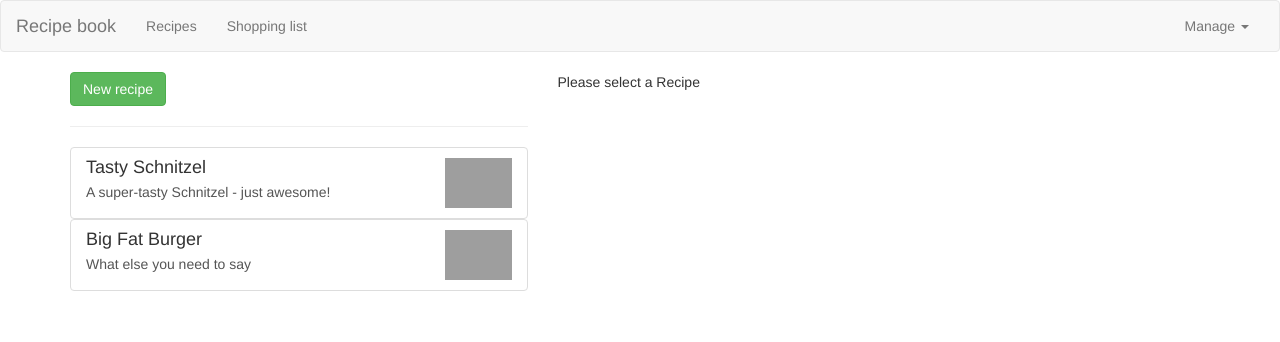
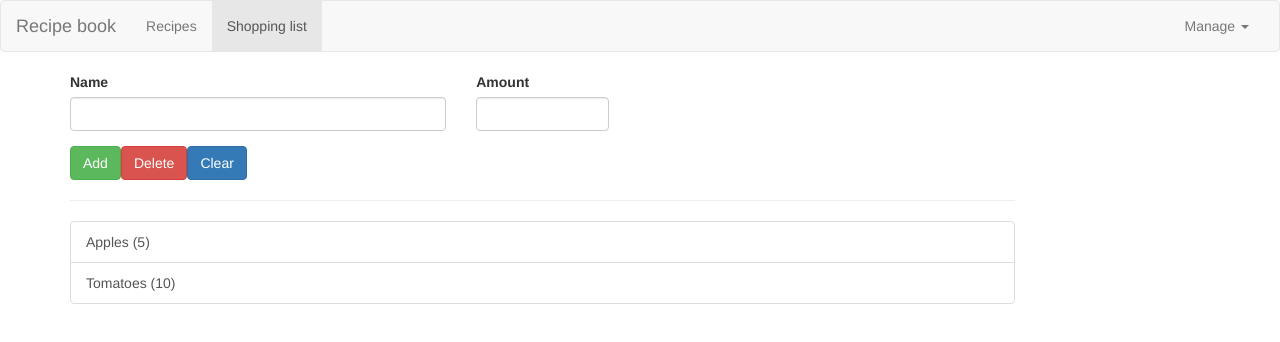
Before and after one commit to edghto/angular-udemy-course, an Angular app: page /shopping-list in a window 1280 px wide. Shown: the top 342 px of the page. Built offline with nearby package versions, Linux system fonts and the light colour scheme; grey boxes are pictures that could not be loaded.

Commit message:
initial routing

```diff
--- a/src/app/app.component.html
+++ b/src/app/app.component.html
@@ -1,9 +1,8 @@
-<app-header (featureSelected)="onNavigate($event)"></app-header>
+<app-header></app-header>
 <div class="container">
     <div class="row">
         <div class="col-md-12">
-            <app-recipes *ngIf="isActive('recipes-link')"></app-recipes>
-            <app-shopping-list *ngIf="isActive('shopping-list-link')"></app-shopping-list>
+            <router-outlet></router-outlet>
         </div>
     </div>
 </div>
--- a/src/app/app.component.ts
+++ b/src/app/app.component.ts
@@ -6,13 +6,4 @@
   styleUrls: ['./app.component.css']
 })
 export class AppComponent {
-  loadedFeature: string = 'recipes-link';
-
-  onNavigate(linkName: string) {
-    this.loadedFeature = linkName;
-  }
-
-  isActive(linkName: string): boolean {
-    return linkName === this.loadedFeature;
-  }
 }
--- a/src/app/app.module.ts
+++ b/src/app/app.module.ts
@@ -1,6 +1,7 @@
 import { BrowserModule } from '@angular/platform-browser';
 import { NgModule } from '@angular/core';
 import { FormsModule } from '@angular/forms';
+import { AppRoutingModule } from './app-routing.module';
 
 import { AppComponent } from './app.component';
 import { HeaderComponent } from './header/header.component';
@@ -27,7 +28,8 @@
   ],
   imports: [
     BrowserModule,
-    FormsModule
+    FormsModule,
+    AppRoutingModule
   ],
   providers: [ShoppingListService],
   bootstrap: [AppComponent]
--- a/src/app/header/header.component.html
+++ b/src/app/header/header.component.html
@@ -5,15 +5,15 @@
         </div>
         <div class="collapse navbar-collapse">
             <ul class="nav navbar-nav">
-                <li><a href="#" (click)="onSelect('recipes-link')">Recipes</a></li>
-                <li><a href="#" (click)="onSelect('shopping-list-link')">Shopping list</a></li>
+                <li routerLinkActive="active"><a routerLink="/recipes">Recipes</a></li>
+                <li routerLinkActive="active"><a routerLink="/shopping-list">Shopping list</a></li>
             </ul>
             <ul class="nav navbar-nav navbar-right">
                 <li class="dropdown" appDropdown>
                     <a href="#" class="dropdown-toggle" role="button">Manage <span class="caret"></span></a>
                     <ul class="dropdown-menu">
-                        <li><a href="#">Save data</a></li>
-                        <li><a href="#">Fetch data</a></li>
+                        <li><a style="cursor: pointer;">Save data</a></li>
+                        <li><a style="cursor: pointer;">Fetch data</a></li>
                     </ul>
                 </li>
             </ul>
--- a/src/app/recipes/recipe-detail/recipe-detail.component.html
+++ b/src/app/recipes/recipe-detail/recipe-detail.component.html
@@ -13,9 +13,9 @@
         <div class="btn-group" appDropdown>
             <button type="button" class="btn btn-primary dropdown-toggle">Manage<span class="carete"></span></button>
             <ul class="dropdown-menu">
-                <li><a href="#" (click)="onAddToShoppingList()">To Shopping List</a></li>
-                <li><a href="#">Edit Recipe</a></li>
-                <li><a href="#">Delete Recipe</a></li>
+                <li><a style="cursor: pointer;" (click)="onAddToShoppingList()">To Shopping List</a></li>
+                <li><a style="cursor: pointer;">Edit Recipe</a></li>
+                <li><a style="cursor: pointer;">Delete Recipe</a></li>
             </ul>
         </div>
     </div>
--- a/src/app/recipes/recipe-list/recipe-item/recipe-item.component.html
+++ b/src/app/recipes/recipe-list/recipe-item/recipe-item.component.html
@@ -1,4 +1,7 @@
-<a href="#" class="list-group-item clearfix" (click)="onSelected()">
+<a
+    style="cursor: pointer"
+    class="list-group-item clearfix"
+    (click)="onSelected()">
     <div class="pull-left">
         <h4 class="list-group-item-heading">{{ recipe.name }}</h4>
         <p class="list-group-item-text">{{ recipe.description }}</p>
```
Also changed, not shown: src/app/app-routing.module.ts (added, +20 -0 lines).
